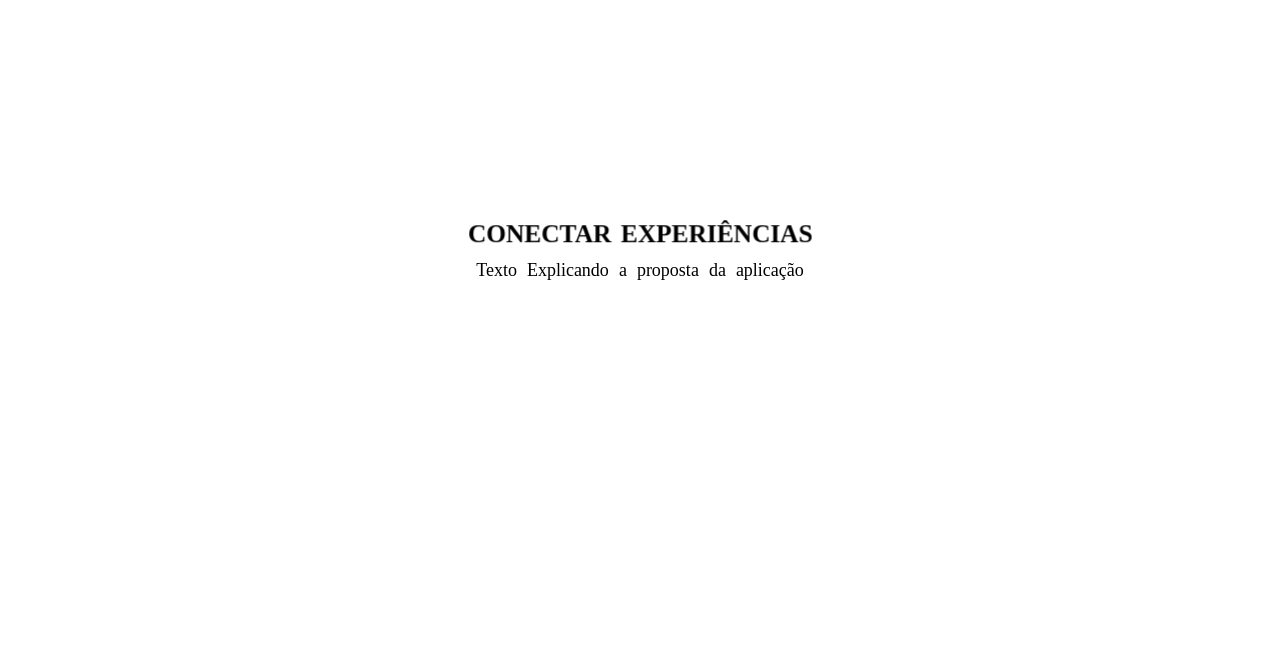
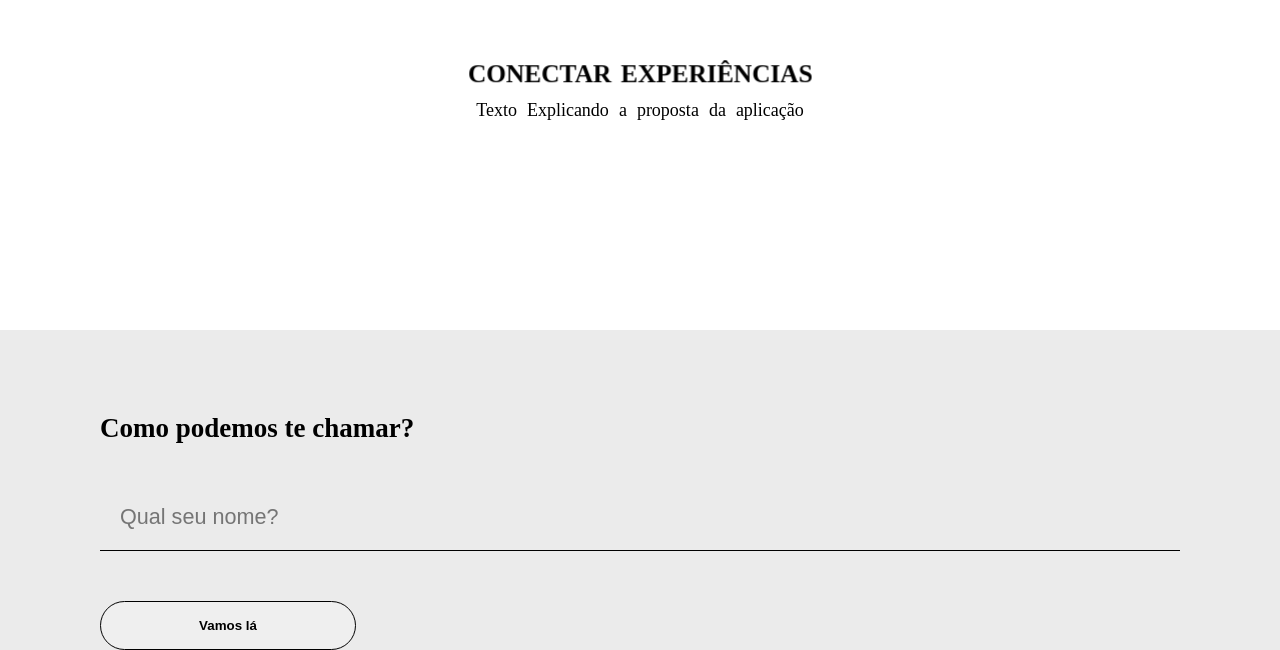
Before and after one commit to squad8-hackatho/squad8-hackathon-front, a React (Create React App) app in the folder front/: page / in a window 1280 px wide. Shown: the part 150-800 px from the top of the page. Built offline with nearby package versions, Linux system fonts and the light colour scheme; what styled-media-query would draw is missing.

Commit message:
Adicionando a parte em que o usuário adiciona seu nome na tela inicial

```diff
--- a/front/src/pages/home/Home.tsx
+++ b/front/src/pages/home/Home.tsx
@@ -1,6 +1,10 @@
 import React from 'react';
 import { v4 as uuidv4 } from 'uuid';
-import { Section, Title, Span, SpanP, P } from './styles';
+import {
+  Button, NameCard,
+  NameForm, P, Section, Span,
+  SpanP, Title
+} from './styles';
 
 function Home() {
   const TextH1 = 'CONECTAR EXPERIÊNCIAS';
@@ -21,6 +25,11 @@ function Home() {
           })}
         </P>
       </Section>
+      <NameCard>
+        <h2>Como podemos te chamar?</h2>
+        <NameForm placeholder="Qual seu nome?"/>
+        <Button>Vamos lá</Button>
+      </NameCard>
     </main>
   );
 }
--- a/front/src/pages/home/styles.tsx
+++ b/front/src/pages/home/styles.tsx
@@ -1,7 +1,8 @@
 import styled from 'styled-components';
+import { theme } from '../../themes/theme';
 
 export const Section = styled.section`
-  height: 100vh;
+  height: 60vh;
   display: flex;
   flex-direction: column;
   justify-content: center;
@@ -28,6 +29,7 @@ export const SpanRef = styled.span`
       opacity: 1;
       filter: blur(0);
     }
+  }
 `;
 
 export const Span = styled(SpanRef)`
@@ -59,3 +61,53 @@ export const SpanP = styled(SpanRef)`
     animation: fade-in 0.8s 0.8s forwards cubic-bezier(0.11, 0, 0.5, 0);
   }
 `;
+
+export const NameCard = styled.article`
+  display: flex;
+  flex-direction: column;
+  width: 100vw;
+  height: 40vh;
+  background-color: #ebebeb;
+
+  h2 {
+    margin-top: 83px;
+    margin-bottom: 40px;
+    margin-left: 100px;
+  }
+`;
+
+export const NameForm = styled.input`
+  margin-left: 100px;
+  margin-bottom: 50px;
+  margin-right: 100px;
+  padding: 20px;
+  background-color: transparent;
+
+  font-size: larger;
+
+  border: 0;
+  border-bottom: 1px solid black;
+
+  :focus {
+    border: 0;
+    outline: 0;
+    border-bottom: 1px solid black;
+  }
+`;
+
+export const Button = styled.button`
+  border-radius: 28px;
+  border: 1px solid;
+  padding: 16px 31px;
+  display: block;
+  width: 20vw;
+  margin-left: 100px;
+
+  text-decoration: none;
+  font-weight: bold;
+
+  :hover {
+    background-color: #2d7ff9;
+    color: ${theme.colors.primary};
+  }
+`;
```
